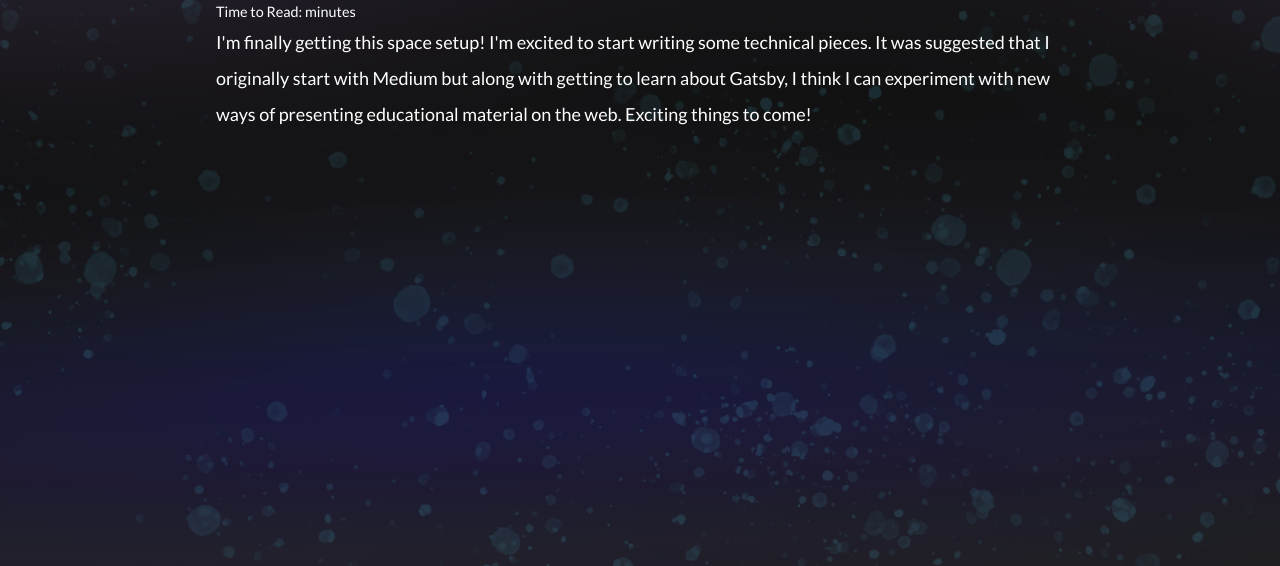
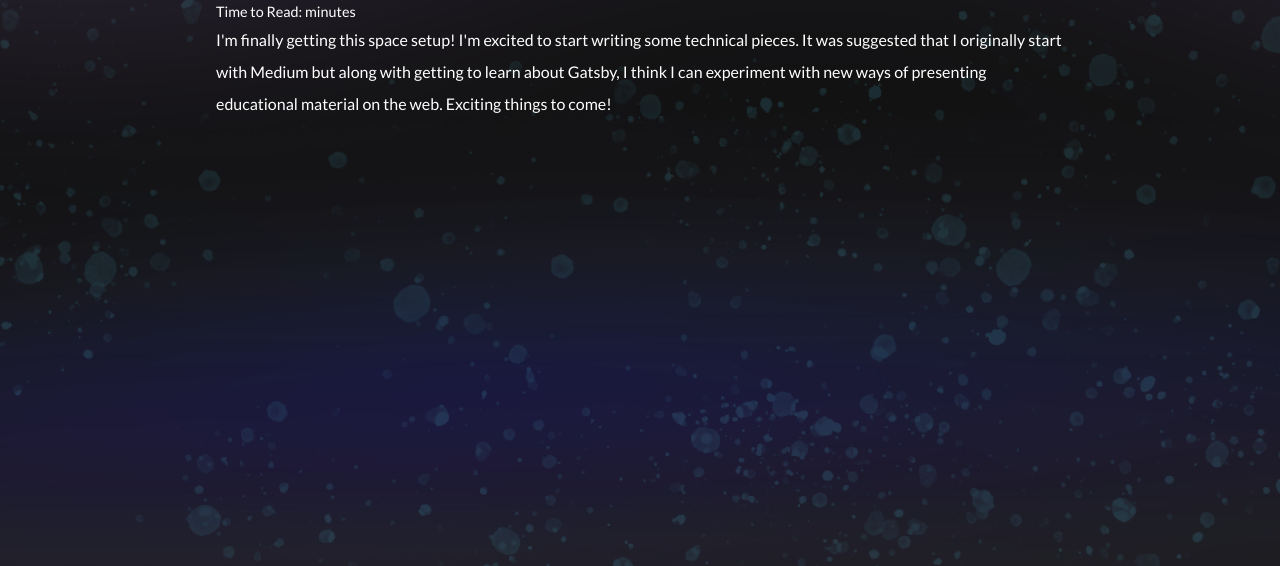
Before and after one commit to dv297/gatsby-blog, a Gatsby site: page /2018-06-07/introduction/ in a window 1280 px wide. Shown: the part 234-800 px from the top of the page. Built offline with nearby package versions, Linux system fonts and the light colour scheme; Gatsby itself is replaced by a stand-in of ours; what tailwind-children would draw is missing.

Commit message:
Increase font size

```diff
--- a/src/pages/BlogPost.css
+++ b/src/pages/BlogPost.css
@@ -37,6 +37,10 @@
   .markdown h6 {
     @apply text-xl;
   }
+}
+
+.markdown {
+  @apply text-xl md:text-base
 }
 
 /* Links */
```
